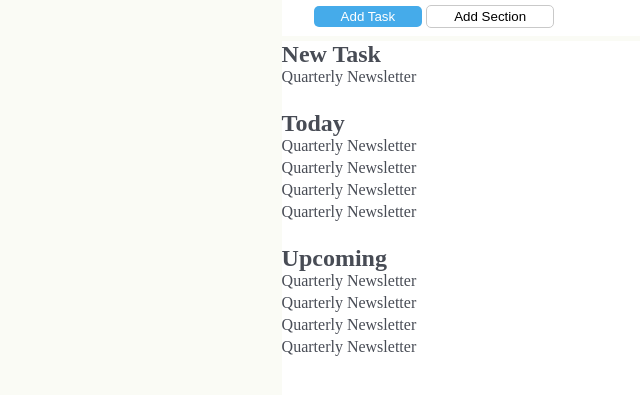
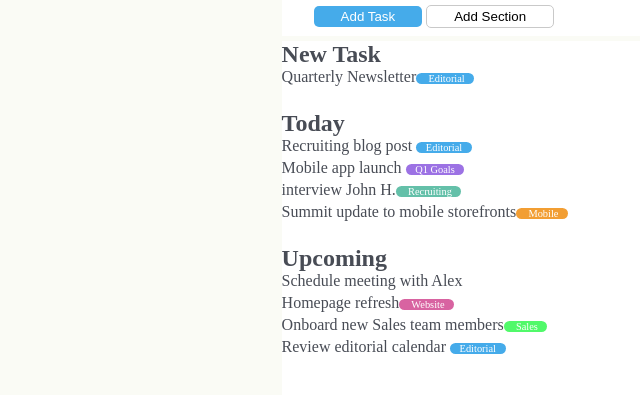
Before and after one commit to CiroFiniello/html-css-toboolist, a plain HTML site: page index.html in a window 1280 px wide. Shown: the part 83-478 px from the top of the page, without its empty margins (0-640 px from the left). Drawn offline with Linux system fonts and the light colour scheme.

Commit message:
Upadeted main page

```diff
--- a/index.html
+++ b/index.html
@@ -29,26 +29,26 @@
      <li class="todo-list-section">
       <h2 class="todo-list-title">New Task</h2>
     <ul>
-      <li>Quarterly Newsletter</li>
+      <li>Quarterly Newsletter<span class="tag bg-blue font-white"> Editorial</span></li>
 
     </ul>
     </li>
      <li>
       <h2>Today</h2>
       <ul>
-        <li>Quarterly Newsletter</li>
-        <li>Quarterly Newsletter</li>
-        <li>Quarterly Newsletter</li>
-        <li>Quarterly Newsletter</li>
+        <li>Recruiting blog post <span class="tag bg-blue font-white"> Editorial</span></li>
+        <li>Mobile app launch <span class="tag bg-purple font-white"> Q1 Goals</span></li>
+        <li>interview John H.<span class="tag bg-green font-white"> Recruiting</span></li>
+        <li>Summit update to mobile storefronts<span class="tag bg-orange font-white"> Mobile</span></li>
       </ul>
     </li>
      <li>
       <h2>Upcoming</h2>
       <ul>
-        <li>Quarterly Newsletter</li>
-        <li>Quarterly Newsletter</li>
-        <li>Quarterly Newsletter</li>
-        <li>Quarterly Newsletter</li>
+        <li>Schedule meeting with Alex</li>
+        <li>Homepage refresh<span class="tag bg-pink font-white"> Website</span></li>
+        <li>Onboard new Sales team members<span class="tag bg-light-green font-white"> Sales</span></li>
+        <li>Review editorial calendar <span class="tag bg-blue font-white"> Editorial</span></li>
       </ul>
     </li>
 
--- a/style.css
+++ b/style.css
@@ -46,8 +46,29 @@ body{
 .bg-blue{
   background-color: #45abea;
 }
+.bg-purple{
+  background-color: #9c72e4;
+}
+.bg-pink{
+  background-color: #d863a1;
+}
+.bg-green{
+  background-color: #64c0a9;
+}
+.bg-orange{
+  background-color: #f29e33;
+}
+.bg-light-green{
+  background-color: #51f96a;
+}
 .font-white{
   color: white;
+}
+.tag{
+padding: 0 .6rem;
+color: white;
+border-radius: .5rem;
+font-size: 0.65rem;
 }
 ul{
   color: #484c55;
```
